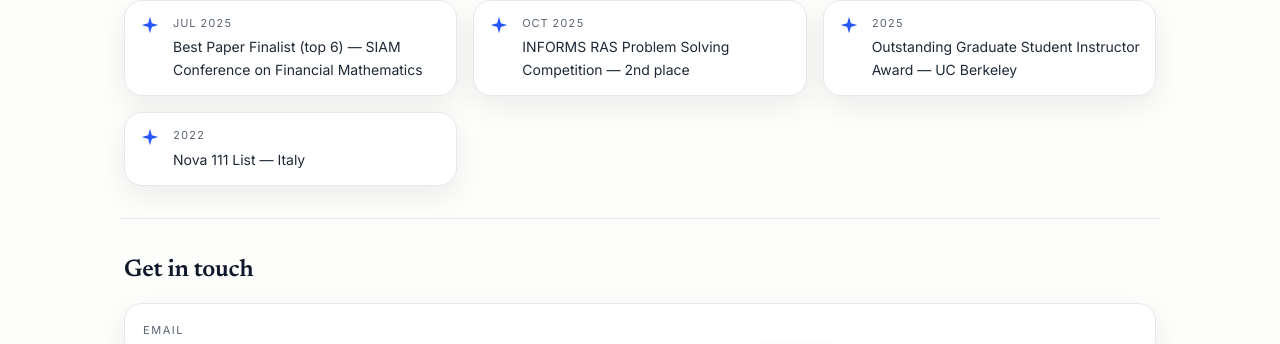
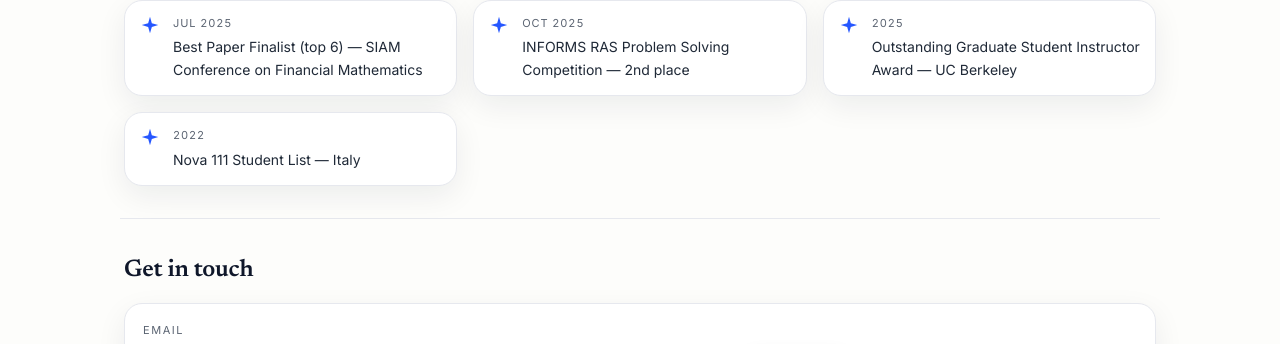
Before and after one commit to GennaroAlberto/GennaroAlberto.github.io, a Jekyll site: the page built from index.md, in a window 1280 px wide and 900 px high, scrolled down 2061 px. Shown: the part 274-618 px from the top of the window. Built offline with Jekyll 4.4.1, drawn with Linux system fonts in a browser that asks for light colours.

Commit message:
Fix Nova 111 link → student list

```diff
--- a/_data/resume.yml
+++ b/_data/resume.yml
@@ -133,9 +133,9 @@
     when: "Oct 2025"
   - text: "Outstanding Graduate Student Instructor Award — UC Berkeley"
     when: "2025"
-  - text: "Nova 111 List — Italy"
+  - text: "Nova 111 Student List — Italy"
     when: "2022"
-    href: "https://www.novatalent.com/111-list/italy-2022"
+    href: "https://www.novatalent.com/111-list/student-italy-2022"
 
 teaching:
   - course: "INDENG 241"
```
